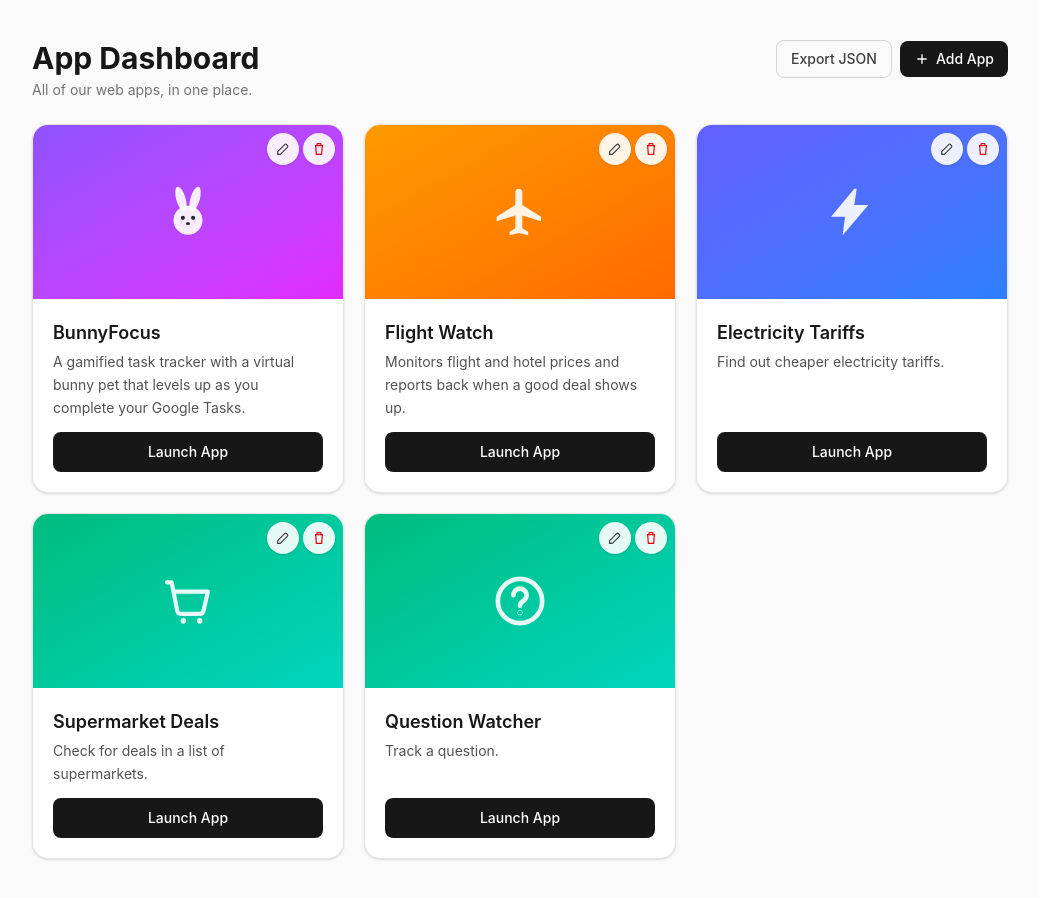
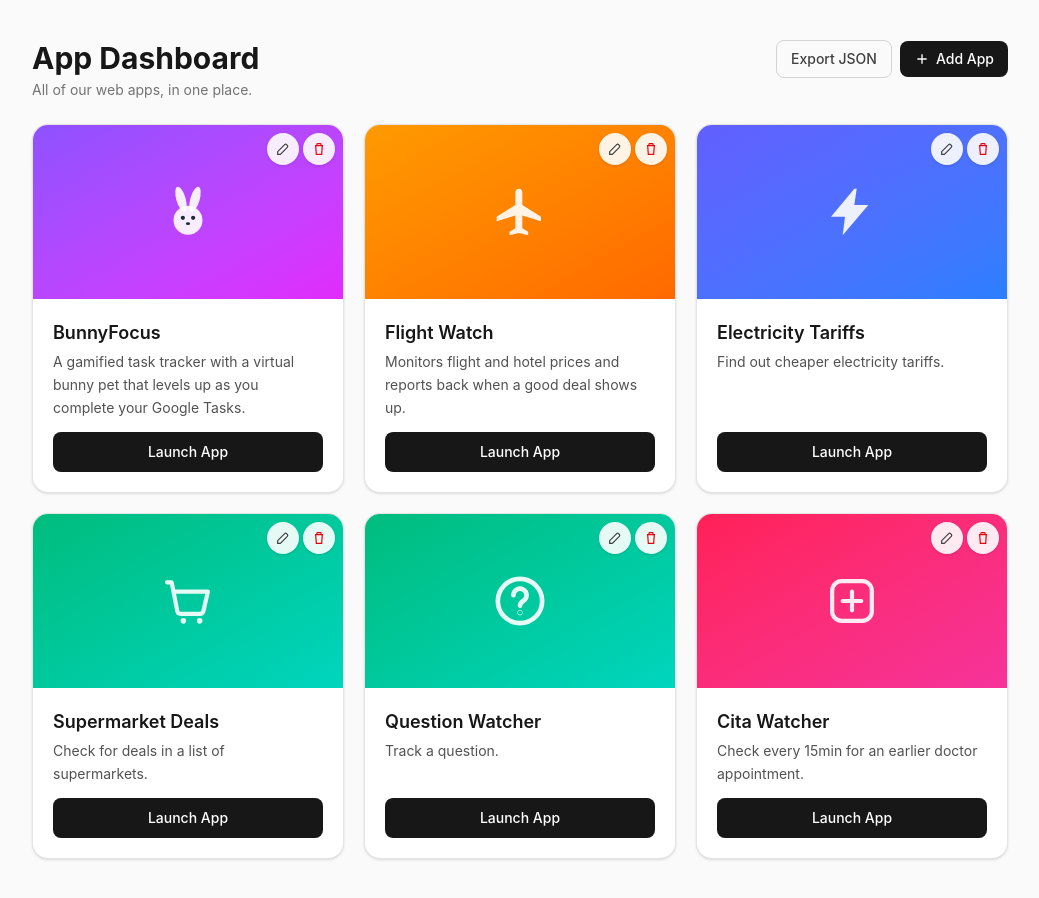
Before and after one commit to amir-gutterman/app-dashboard, a React (Vite) app: page / in a window 1280 px wide. Shown: the top 898 px of the page, without its empty margins (120-1159 px from the left). Built offline with nearby package versions, Linux system fonts and the light colour scheme.

Commit message:
Add Cita Watcher entry and medical-cross icon

```diff
--- a/src/data/apps.json
+++ b/src/data/apps.json
@@ -38,5 +38,13 @@
     "image": "",
     "icon": "question",
     "url": "https://amir-gutterman.github.io/question-watcher/"
+  },
+  {
+    "id": "cita-watcher",
+    "name": "Cita Watcher",
+    "description": "Check every 15min for an earlier doctor appointment.",
+    "image": "",
+    "icon": "medical",
+    "url": "https://amir-gutterman.github.io/cita-sanitaria-watcher/"
   }
 ]
--- a/src/icons.tsx
+++ b/src/icons.tsx
@@ -83,6 +83,15 @@ function QuestionIcon(props: SVGProps<SVGSVGElement>) {
   )
 }
 
+function MedicalIcon(props: SVGProps<SVGSVGElement>) {
+  return (
+    <svg viewBox="0 0 24 24" fill="none" stroke="currentColor" strokeWidth="1.8" strokeLinecap="round" strokeLinejoin="round" {...props}>
+      <rect x="3.5" y="3.5" width="17" height="17" rx="4" />
+      <path d="M12 8v8M8 12h8" />
+    </svg>
+  )
+}
+
 export const ICONS = {
   bunny: BunnyIcon,
   plane: PlaneIcon,
@@ -93,6 +102,7 @@ export const ICONS = {
   bolt: BoltIcon,
   cart: CartIcon,
   question: QuestionIcon,
+  medical: MedicalIcon,
 } as const
 
 export type IconKey = keyof typeof ICONS
```
